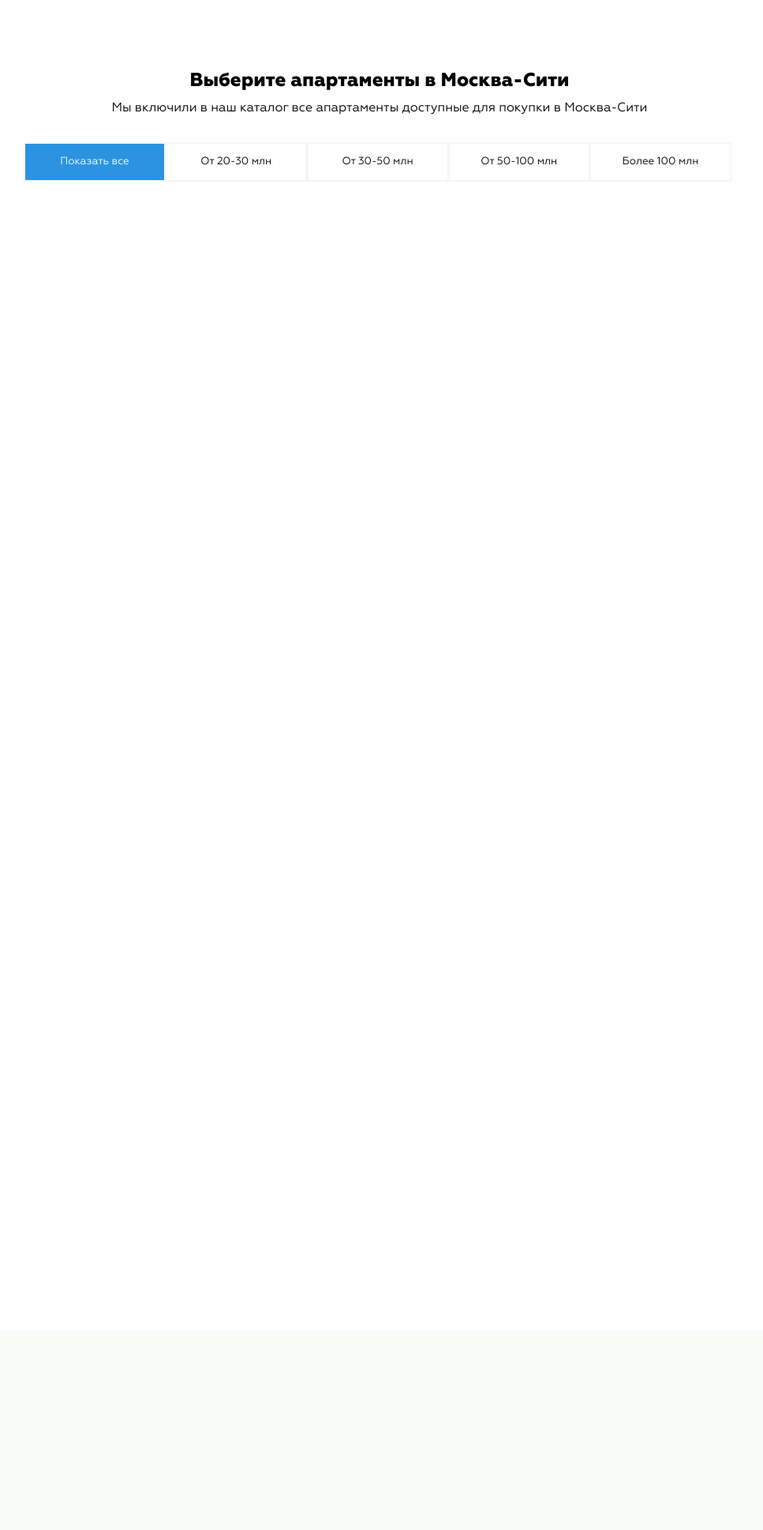
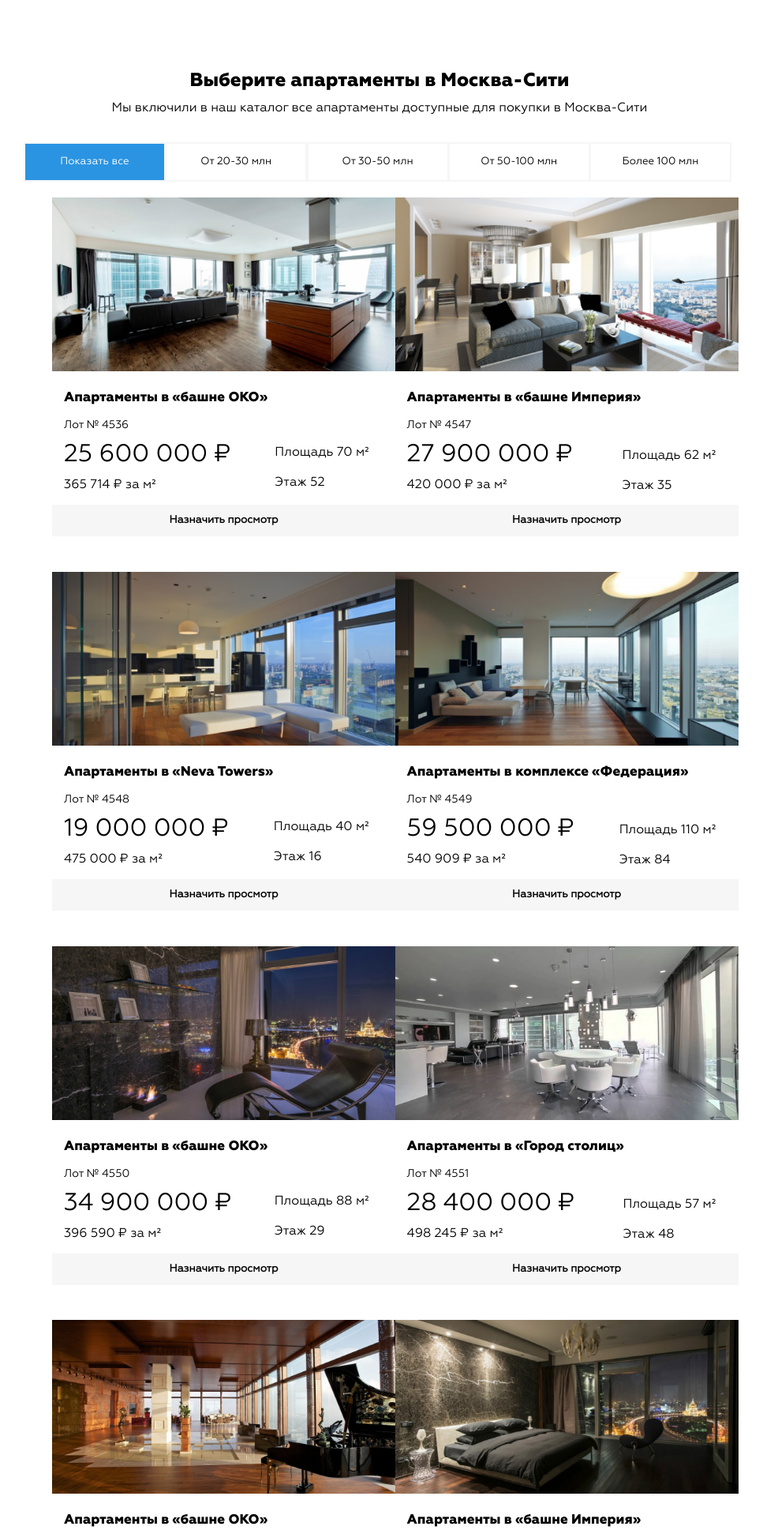
Before and after one commit to aram1l7/blitz, a PHP site: page / in a window 1280 px wide. Shown: the part 2905-4842 px from the top of the page at 79% size, without its empty margins (159-1126 px from the left). Before the commit the page ends 3133 px from the top, so only its background shows below. Run offline with PHP 8.4, Linux system fonts and the light colour scheme; some web fonts are replaced.

Commit message:
another update

```diff
--- a/css/style.css
+++ b/css/style.css
@@ -282,6 +282,14 @@ header .menu {
   margin: 1rem auto;
 }
 
+.gallery__item:hover img {
+  cursor: pointer;
+  transform: scale(1.01);
+}
+.gallery__img {
+  transition: transform 0.5s ease;
+}
+
 .gallery {
   display: grid;
   grid-template-columns: repeat(6, 1fr);
@@ -390,7 +398,7 @@ header .menu {
 }
 
 .apartment {
-  height: 200vh;
+  height: 400vh;
 }
 
 .moscow-city {
@@ -426,3 +434,119 @@ header .menu {
   background: #f6f6f6;
   color: black;
 }
+
+.rooms {
+  display: grid;
+  grid-template-columns: repeat(auto-fill, minmax(250px, 1fr));
+  grid-auto-rows: minmax(200px, auto);
+  grid-gap: 2.8rem;
+  margin-top: 20px;
+  margin-left: 225px;
+}
+
+.card {
+  display: flex;
+  -ms-flex-direction: column;
+  flex-direction: column;
+  position: relative;
+  grid-column-start: 1;
+  height: 390px;
+}
+.card2 {
+  margin-left: 68px;
+  display: flex;
+  -ms-flex-direction: column;
+  flex-direction: column;
+  position: relative;
+}
+
+.thumbnail img {
+  height: 220px;
+  width: 435px;
+}
+
+.card-content {
+  display: flex;
+  flex-direction: column;
+}
+.card-content h3 {
+  margin-left: 15px;
+  margin-top: 10px;
+  font-family: Geometrica;
+  font-size: 17px;
+  line-height: 35px;
+  white-space: nowrap;
+}
+.card-content h3:hover {
+  color: #2a94e2;
+  cursor: pointer;
+}
+
+.card-content span {
+  margin-left: 15px;
+  font-size: 14px;
+  line-height: 35px;
+}
+
+.card-content .etaj {
+  position: absolute;
+  right: -80px;
+  bottom: 10px;
+  line-height: 38px;
+}
+
+.card-content .money {
+  font-weight: 300;
+  font-size: 31px;
+  margin-left: 15px;
+}
+
+.card-content .area {
+  margin-left: 15px;
+  margin-top: 9px;
+}
+
+.card button, .card2 button {
+  width: 435px;
+  margin-top: 15px;
+  padding-bottom: 10px;
+  background: #f6f6f6;
+  padding-top: 10px;
+  border: 2px solid #f6f6f6;
+  box-sizing: border-box;
+  font-weight: 600;
+}
+
+.card button:hover, .card2 button:hover{
+  background: #2a94e2;
+  cursor: pointer;
+  color:#fff;
+}
+
+.card-content .etaj2{
+  position: absolute;
+  right: -153px;
+  bottom: 45px;
+  line-height: 38px;
+}
+
+.apartment .show-more{
+  width: 893px;
+  height: 40px;
+  border:none;
+  font-weight: 600;
+  margin-left: 225px;
+  margin-top: 20px;
+}
+
+.apartment .show-more:hover{
+  cursor: pointer;
+  background-color: #2a94e2;
+  color:#fff;
+}
+
+.fa-chevron-down{
+  margin-left: 7px;
+  margin-top: 5px;
+  font-size: 11px;
+}
--- a/index.html
+++ b/index.html
@@ -6,6 +6,7 @@
     <meta name="viewport" content="width=device-width, initial-scale=1.0" />
     <title>Document</title>
     <link rel="stylesheet" href="css/style.css" />
+    <link rel="stylesheet" href="https://cdnjs.cloudflare.com/ajax/libs/font-awesome/5.15.2/css/all.min.css" integrity="sha512-HK5fgLBL+xu6dm/Ii3z4xhlSUyZgTT9tuc/hSrtw6uzJOvgRr2a9jyxxT1ely+B+xFAmJKVSTbpM/CuL7qxO8w==" crossorigin="anonymous" />
   </head>
   <body>
     <header>
@@ -131,10 +132,212 @@
        <button>От 50-100 млн</button>
        <button>Более 100 млн</button>
      </div>
+
      <div class="rooms">
+      <article class="card">
+        <picture class="thumbnail">
+             <img class="category__01" src="images/Rectangle21.png" alt="" />
+        </picture>
+        <div class="card-content">
+          <h3 class="category category__01">Апартаменты в «башне ОКО»
+            </h3>
+          <span>Лот № 4536</span>
+
+            <p class="money">25 600 000 ₽</p>
+            <p class="area">365 714 ₽ за м²</p>
+
+            <p class="etaj">Площадь 70 м² <br/>
+              Этаж 52</p>
+
+        </div>
+        <button>Назначить просмотр</button>
+      </article>
+
+      <article class="card2">
+        <picture class="thumbnail">
+             <img class="category__01" src="images/Rectangle22.png" alt="" />
+        </picture>
+        <div class="card-content">
+          <h3 class="category category__01">Апартаменты в «башне Империя»
+
+            </h3>
+          <span>Лот № 4547</span>
+
+            <p class="money">27 900 000 ₽</p>
+            <p class="area">420 000 ₽ за м²</p>
+
+            <p class="etaj2">Площадь 62 м²
+               <br/>
+              Этаж 35</p>
+
+        </div>
+        <button>Назначить просмотр</button>
+      </article>
+
+      <article class="card">
+        <picture class="thumbnail">
+             <img class="category__01" src="images/Rectangle23.png" alt="" />
+        </picture>
+        <div class="card-content">
+          <h3 class="category category__01">Апартаменты в «Neva Towers»
+
+            </h3>
+          <span>Лот № 4548</span>
+
+            <p class="money">19 000 000 ₽</p>
+            <p class="area">475 000 ₽ за м²</p>
+
+            <p class="etaj">Площадь 40 м² <br/>
+              Этаж 16</p>
+
+        </div>
+        <button>Назначить просмотр</button>
+      </article>
+
+      <article class="card2">
+        <picture class="thumbnail">
+             <img class="category__01" src="images/Rectangle24.png" alt="" />
+        </picture>
+        <div class="card-content">
+          <h3 class="category category__01">Апартаменты в комплексе «Федерация»</h3>
+          <span>Лот № 4549</span>
+
+            <p class="money">59 500 000 ₽</p>
+            <p class="area">540 909 ₽ за м²</p>
+
+            <p class="etaj2">Площадь 110 м² <br/>
+              Этаж 84</p>
+
+        </div>
+        <button>Назначить просмотр</button>
+      </article>
+
+      <article class="card">
+        <picture class="thumbnail">
+             <img class="category__01" src="images/Rectangle25.png" alt="" />
+        </picture>
+        <div class="card-content">
+          <h3 class="category category__01">Апартаменты в «башне ОКО»
+
+
+            </h3>
+          <span>Лот № 4550</span>
+
+            <p class="money">34 900 000 ₽</p>
+            <p class="area">396 590 ₽ за м²</p>
+
+            <p class="etaj">Площадь 88 м² <br/>
+              Этаж 29</p>
+
+        </div>
+        <button>Назначить просмотр</button>
+      </article>
+
+      <article class="card2">
+        <picture class="thumbnail">
+             <img class="category__01" src="images/Rectangle26.png" alt="" />
+        </picture>
+        <div class="card-content">
+          <h3 class="category category__01">Апартаменты в  «Город столиц»
+            </h3>
+          <span>Лот № 4551</span>
+
+            <p class="money">28 400 000 ₽</p>
+            <p class="area">498 245 ₽ за м²</p>
+
+            <p class="etaj2">Площадь 57 м² <br/>
+              Этаж 48</p>
+
+        </div>
+        <button>Назначить просмотр</button>
+      </article>
+
+      <article class="card">
+        <picture class="thumbnail">
+             <img class="category__01" src="images/Rectangle27.png" alt="" />
+        </picture>
+        <div class="card-content">
+          <h3 class="category category__01">Апартаменты в «башне ОКО»
+
+
+            </h3>
+          <span>Лот № 4552</span>
+
+            <p class="money">38 200 000 ₽</p>
+            <p class="area">553 623 ₽ за м²</p>
+
+            <p class="etaj">Площадь 69 м² <br/>
+              Этаж 58</p>
+
+        </div>
+        <button>Назначить просмотр</button>
+      </article>
+
+      <article class="card2">
+        <picture class="thumbnail">
+             <img class="category__01" src="images/Rectangle28.png" alt="" />
+        </picture>
+        <div class="card-content">
+          <h3 class="category category__01">Апартаменты в «башне Империя»
+
+            </h3>
+          <span>Лот № 4553</span>
+
+            <p class="money">41 400 000 ₽</p>
+            <p class="area">554 054 ₽ за м²</p>
+
+            <p class="etaj2">Площадь 74 м² <br/>
+              Этаж 41</p>
+
+        </div>
+        <button>Назначить просмотр</button>
+      </article>
+
+      <article class="card">
+        <picture class="thumbnail">
+             <img class="category__01" src="images/Rectangle29.png" alt="" />
+        </picture>
+        <div class="card-content">
+          <h3 class="category category__01">Апартаменты в   «Город столиц»
+
+
+
+            </h3>
+          <span>Лот № 4554</span>
+
+            <p class="money">53 200 000 ₽</p>
+            <p class="area">565 957 ₽ за м²</p>
+
+            <p class="etaj">Площадь 94 м² <br/>
+              Этаж 59</p>
+
+        </div>
+        <button>Назначить просмотр</button>
+      </article>
+
+      <article class="card2">
+        <picture class="thumbnail">
+             <img class="category__01" src="images/Rectangle30.png" alt="" />
+        </picture>
+        <div class="card-content">
+          <h3 class="category category__01">Апартаменты в «Neva Towers»
+
+
+            </h3>
+          <span>Лот № 4555</span>
+
+            <p class="money">89 900 000 ₽</p>
+            <p class="area">642 142 ₽ за м²</p>
+
+            <p class="etaj2">Площадь 140 м² <br/>
+              Этаж 61</p>
+
+        </div>
+        <button>Назначить просмотр</button>
+      </article>
 
      </div>
+     <button class="show-more">Показать еще <i class="fa fa-chevron-down" aria-hidden="true"></i></button>
     </section>
-
   </body>
 </html>
```
Also changed, not shown: images/Rectangle23.png (added), images/Rectangle24.png (added), images/Rectangle25.png (added), images/Rectangle26.png (added), images/Rectangle27.png (added), images/Rectangle28.png (added), images/Rectangle29.png (added), images/Rectangle30.png (added).
